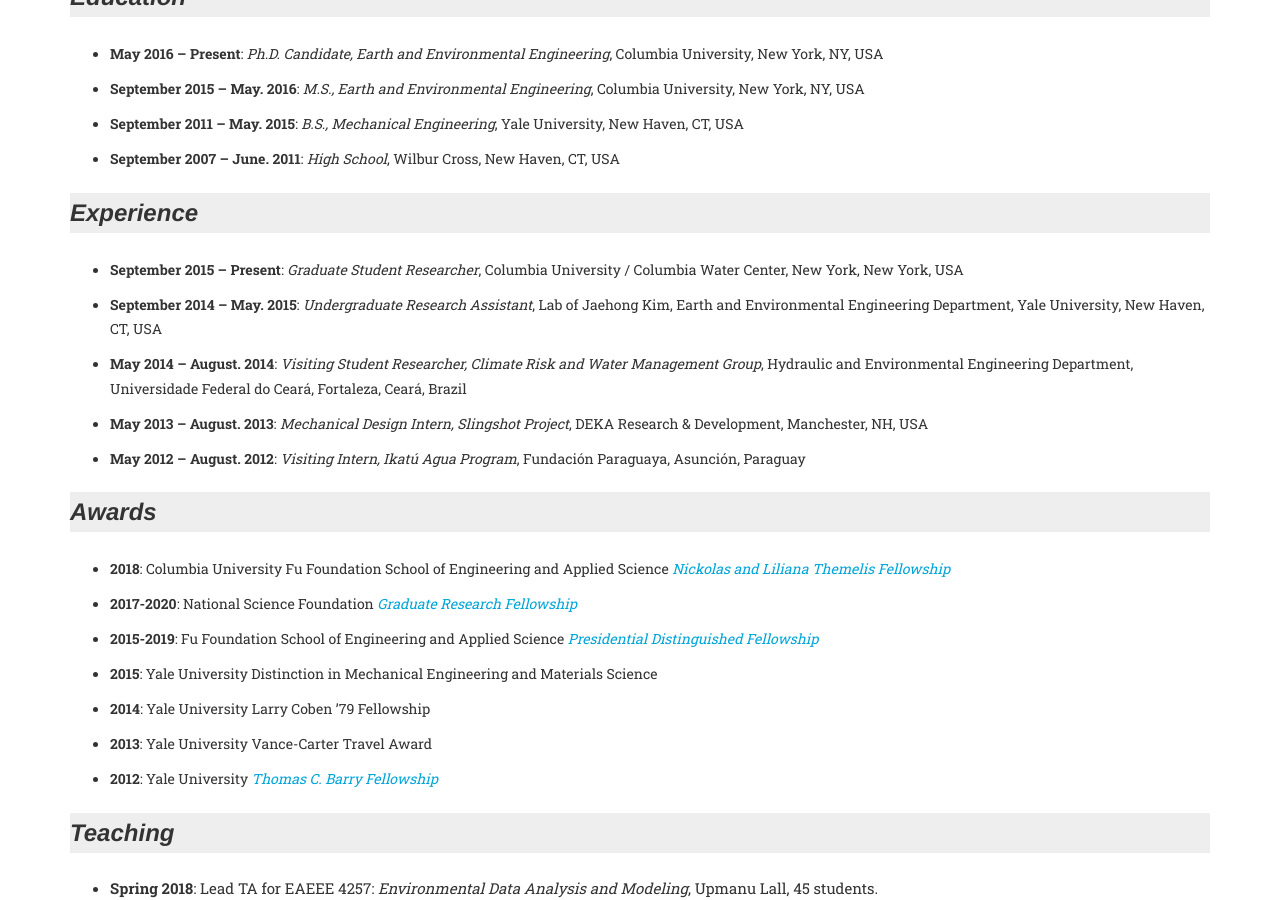
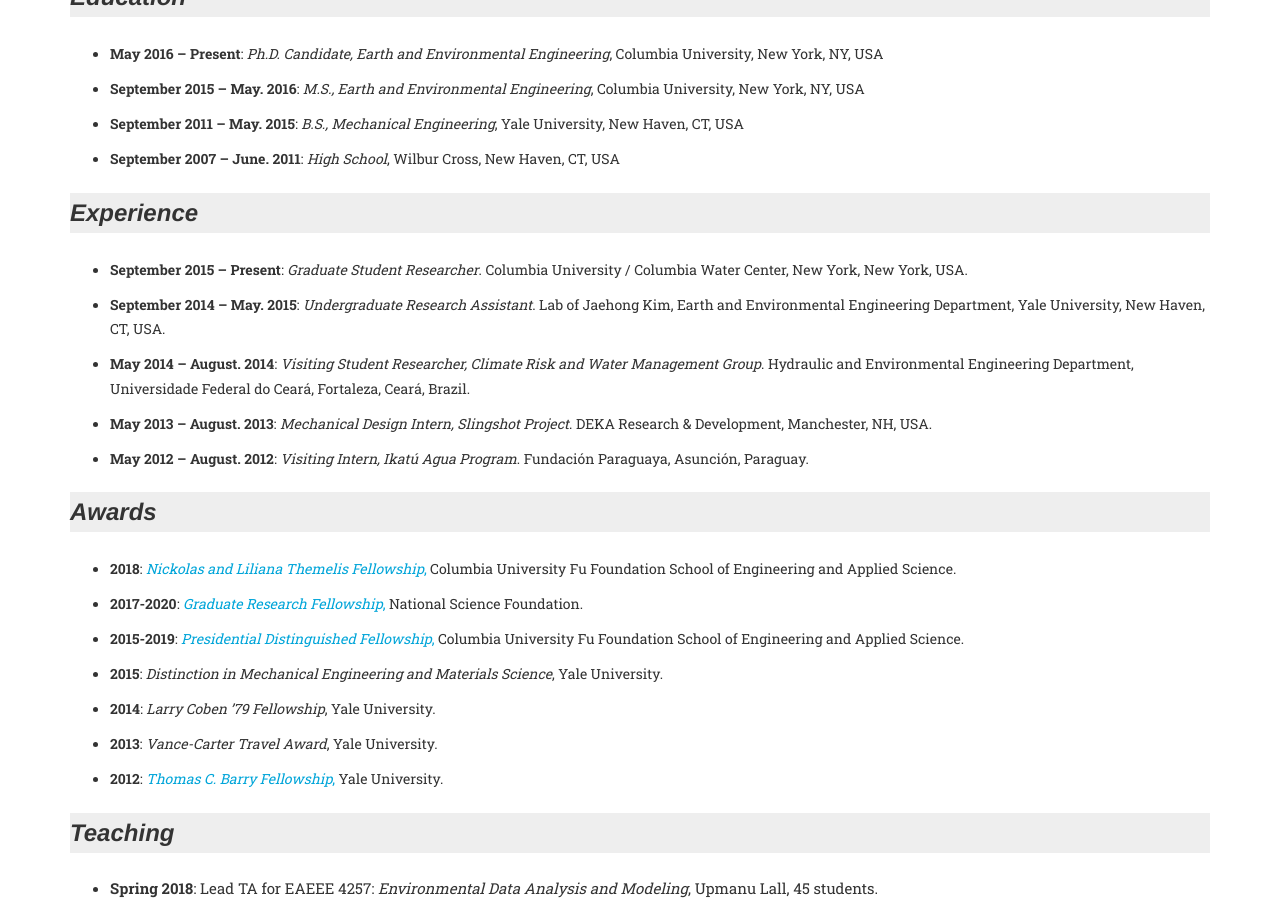
Before and after one commit to jdossgollin/blog, a Jekyll site: the page built from cv/index.md, in a window 1280 px wide and 900 px high, scrolled down 342 px. Built offline with Jekyll 4.4.1, drawn with Linux system fonts in a browser that asks for light colours; nearby versions of some CDN libraries; some web fonts are replaced; library files that are not in the unit come from our copies; comment, search, counter and statistics services are not loaded.

Commit message:
minor update to CV

```diff
--- a/_data/awards.yml
+++ b/_data/awards.yml
@@ -7,7 +7,7 @@
   date: 2017-2020
   link: https://www.nsfgrfp.org/
 - name: Presidential Distinguished Fellowship
-  institution: Fu Foundation School of Engineering and Applied Science
+  institution: Columbia University Fu Foundation School of Engineering and Applied Science
   date: 2015-2019
   link: http://eee.columbia.edu/funding-opportunities-1
 - name: Distinction in Mechanical Engineering and Materials Science
--- a/cv/index.md
+++ b/cv/index.md
@@ -21,15 +21,15 @@
 ## Experience ##
 {% assign myexperience = site.data.main.appointments | sort: 'sdate' | reverse %}
 {% for apt in myexperience %}
-* __{{ apt.sdate | date: "%B %Y" }} -- {% if apt.edate %}{{ apt.edate | date: "%B. %Y" }}{%else%}Present{% endif %}__: _{{ apt.title }}_, {{ apt.institution }}, {{ apt.location }}
+* __{{ apt.sdate | date: "%B %Y" }} -- {% if apt.edate %}{{ apt.edate | date: "%B. %Y" }}{%else%}Present{% endif %}__: _{{ apt.title }}_. {{ apt.institution }}, {{ apt.location }}.
 {% endfor %}
 
 ## Awards ##
 {% for award in site.data.awards %}
-*  __{{ award.date }}__: {{ award.institution }}
-        {% if award.link %}[_{{ award.name }}_]({{ award.link }}){:target="_blank"}
-        {% else %}{{ award.name }}
-        {% endif %}
+*  __{{ award.date }}__:
+        {% if award.link %}[_{{ award.name }}_,]({{ award.link }}){:target="_blank"}
+        {% else %}_{{ award.name }}_,
+        {% endif %} {{ award.institution }}.
 {% endfor %}
 
 ## Teaching
```
Also changed, not shown: _bibliography/references.bib (+14 -4 lines).
